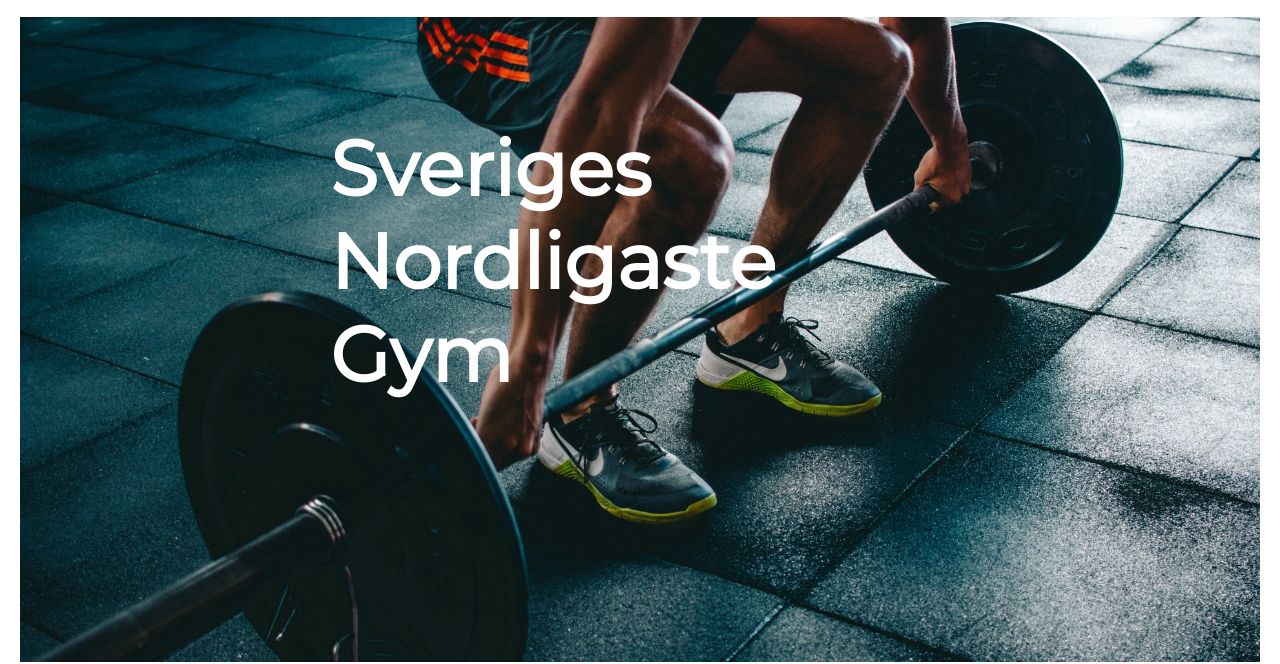
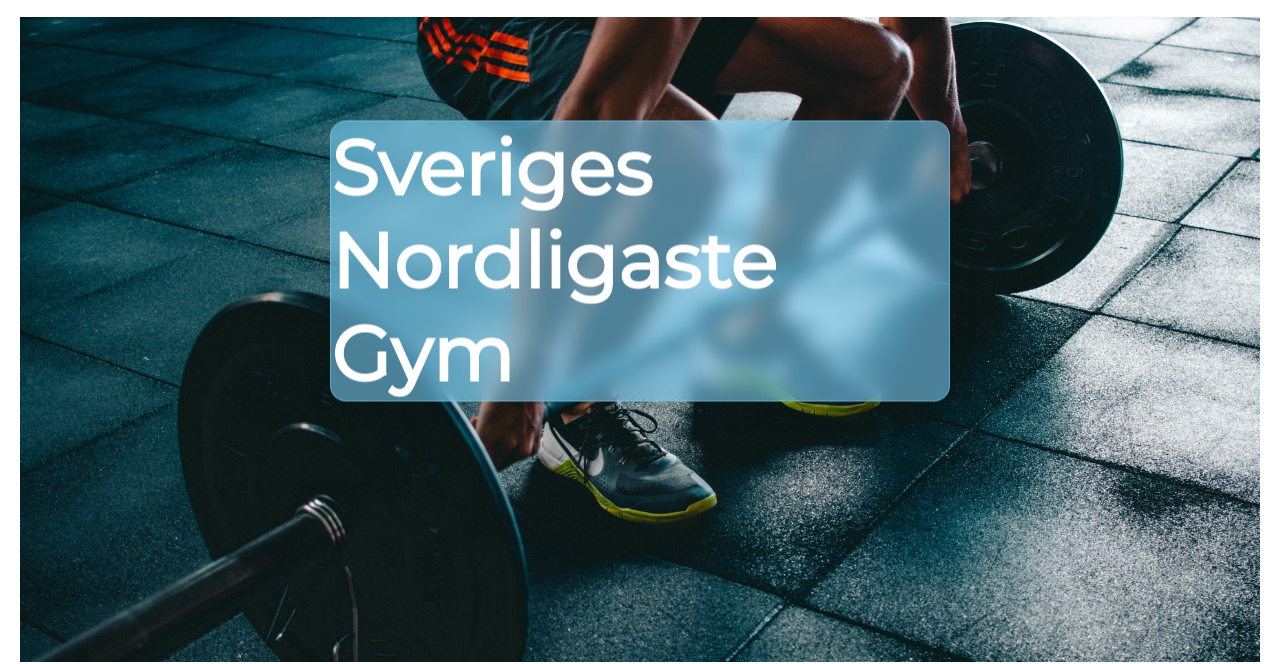
Before and after one commit to PatrikBajkusa/Kunskapskontroll-1, a plain HTML site: page index.html in a window 1280 px wide. Shown: the part 153-817 px from the top of the page. Drawn offline with Linux system fonts and the light colour scheme.

Commit message:
Added blur

```diff
--- a/css/home.css
+++ b/css/home.css
@@ -87,7 +87,12 @@ i {
     transform: translate(-50%, -50%);
     color: white;
     margin-top: 50px;
-
+    background: rgba(125, 212, 255, 0.56);
+    border-radius: 16px;
+    box-shadow: 0 4px 30px rgba(0, 0, 0, 0.1);
+    backdrop-filter: blur(8.6px);
+    -webkit-backdrop-filter: blur(8.6px);
+    border: 1px solid rgba(125, 212, 255, 0.47);
 }
 
 /* button {
```
